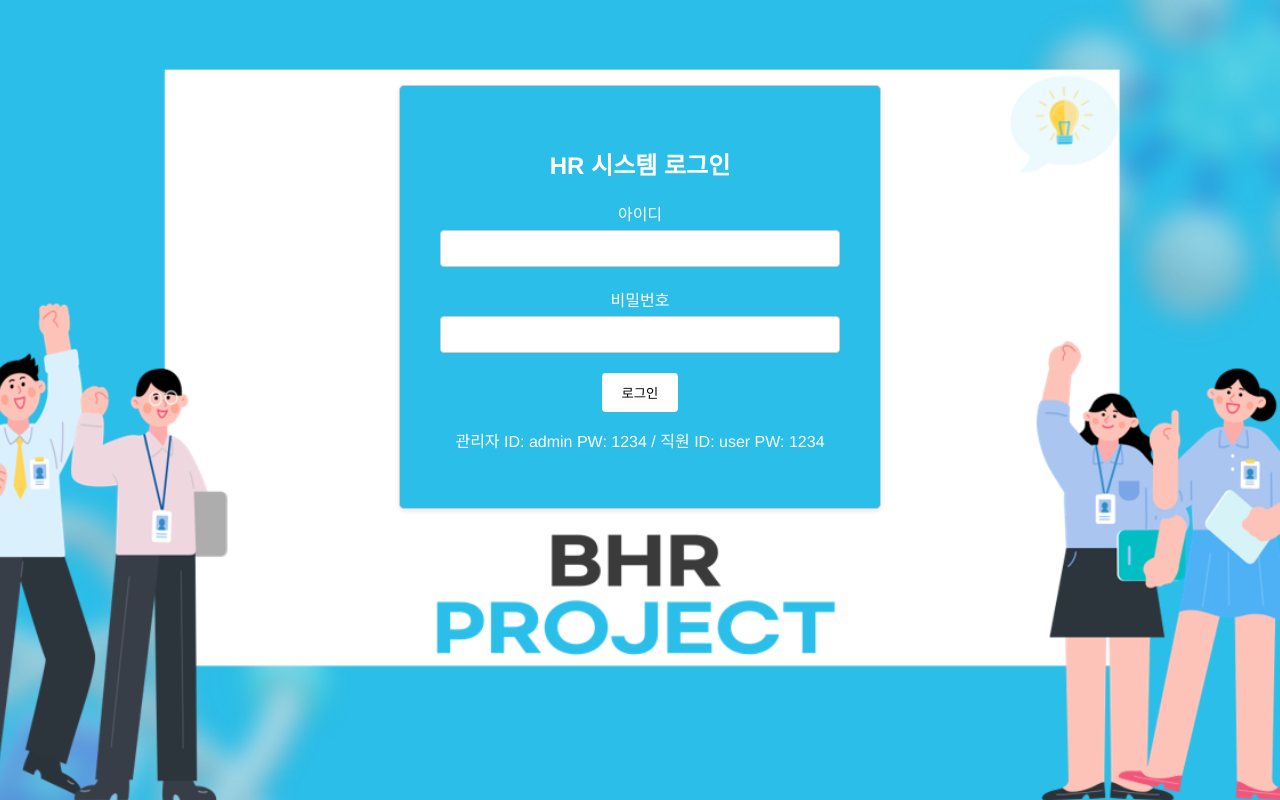
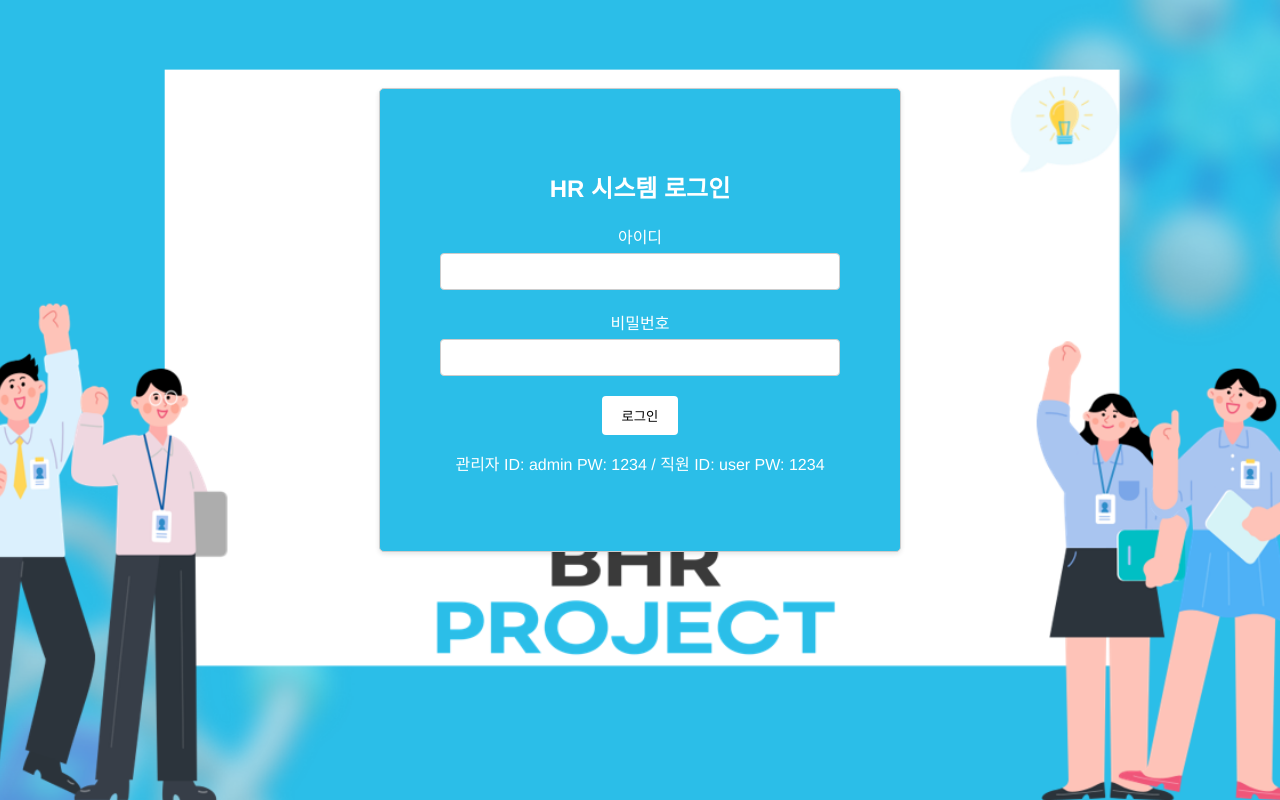
Before and after one commit to 9-1379/T3-R2-FE-Server, a Vue app: page / in a window 1280 px wide. Built offline with nearby package versions, Linux system fonts and the light colour scheme; the HTML template or start-up script is replaced by a standard one.

Commit message:
[Modify]로그인 창 크기 수정

```diff
--- a/src/components/LoginMain.vue
+++ b/src/components/LoginMain.vue
@@ -89,11 +89,11 @@ html, body {
   max-width: 400px;
   margin-left: auto;
   margin-right: auto;
-  padding: 40px;
+  padding: 60px;
   border: 1px solid #ccc;
   border-radius: 5px;
   box-shadow: 0 2px 5px rgba(0, 0, 0, 0.1);
-  margin-top: 85px;
+  margin-top: 88px;
   background-color: #2BBEE8;
   color: #ffffff;
   /* 추가적인 그림자 효과 */
```
